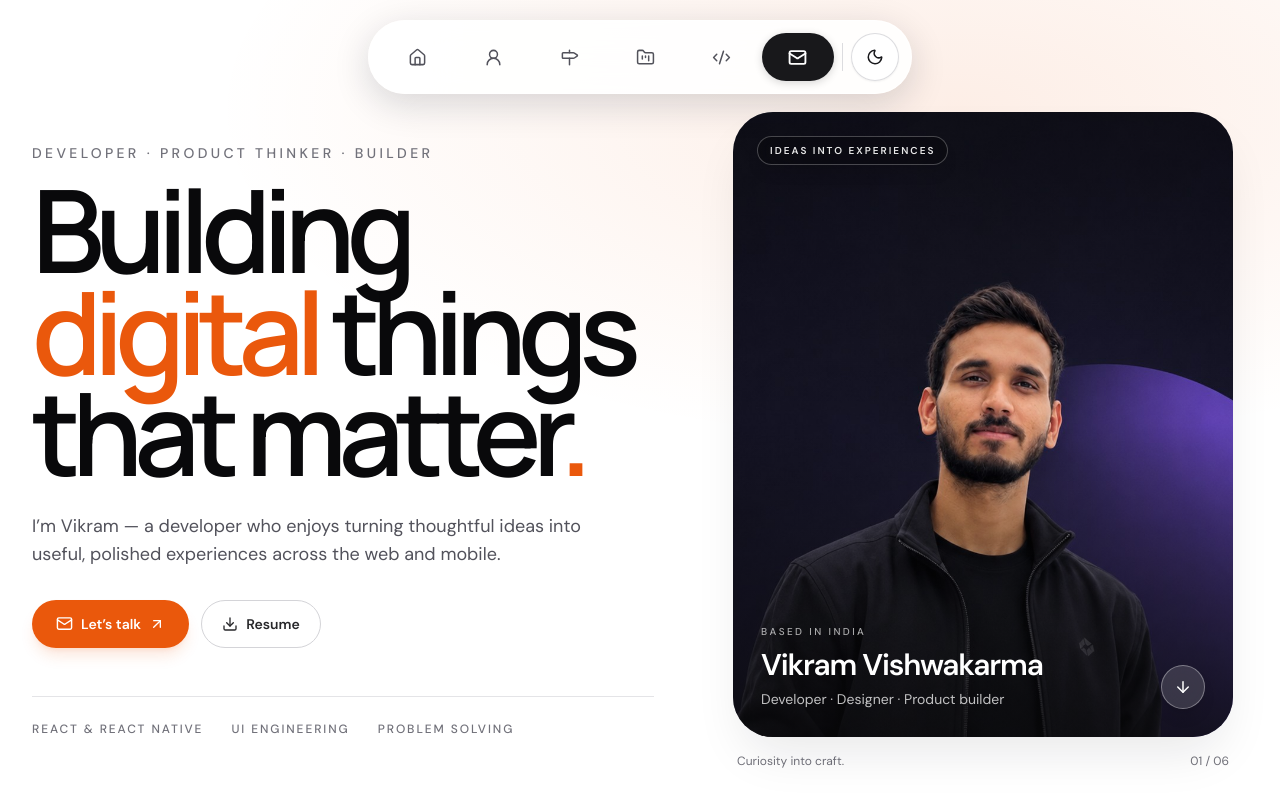
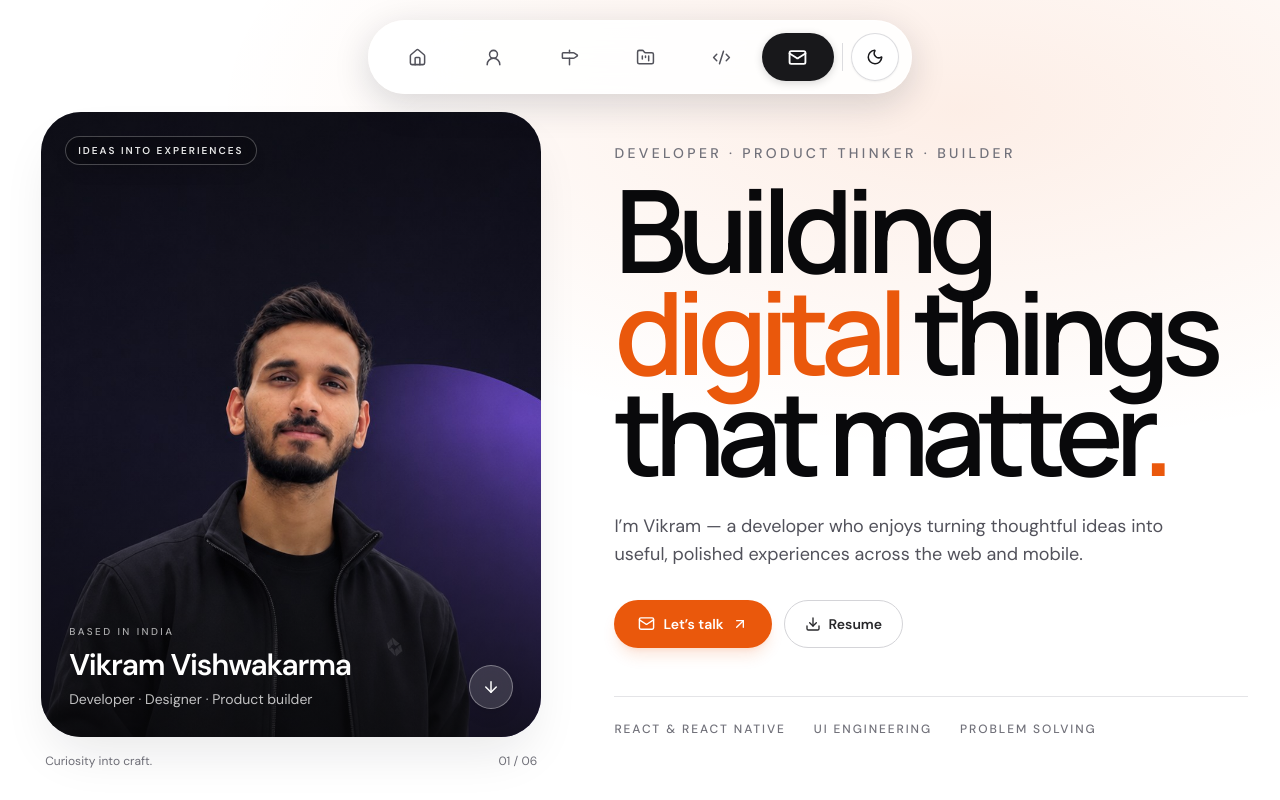
Before and after one commit to hustlewithvikram/vikram, a Next.js app: page / in a window 1280 px wide. Shown: the top 800 px of the page. Built offline with nearby package versions, Linux system fonts and the light colour scheme; what tailwind-clip-path would draw is missing.

Commit message:
Place hero portrait left on desktop

```diff
--- a/app/components/sections/Hero.jsx
+++ b/app/components/sections/Hero.jsx
@@ -16,8 +16,8 @@ const Hero = () => {
   return (
     <section id="home" className="relative isolate overflow-hidden px-4 pb-16 pt-20 sm:px-6 sm:pb-20 sm:pt-24 lg:px-8 lg:pb-24">
       <div className="pointer-events-none absolute inset-x-0 top-0 -z-10 h-[34rem] bg-[radial-gradient(ellipse_at_75%_20%,rgba(234,88,12,0.10),transparent_55%)]" />
-      <div className="mx-auto grid min-h-[min(760px,calc(100svh-7rem))] w-full max-w-7xl items-center gap-12 lg:grid-cols-[1.08fr_0.92fr] lg:gap-16">
-        <motion.div initial={{ opacity: 0, y: 24 }} animate={{ opacity: 1, y: 0 }} transition={{ duration: 0.65, ease: "easeOut" }} className="order-2 min-w-0 lg:order-1">
+      <div className="mx-auto grid min-h-[min(760px,calc(100svh-7rem))] w-full max-w-7xl items-center gap-12 lg:grid-cols-[0.9fr_1.1fr] lg:gap-16">
+        <motion.div initial={{ opacity: 0, y: 24 }} animate={{ opacity: 1, y: 0 }} transition={{ duration: 0.65, ease: "easeOut" }} className="order-2 min-w-0 lg:order-2">
           <p className="mb-4 text-sm font-medium uppercase tracking-[0.24em] text-zinc-500 dark:text-zinc-400">Developer · Product thinker · Builder</p>
           <h1 className="max-w-4xl text-[clamp(3.5rem,9vw,7.6rem)] font-semibold leading-[0.88] tracking-[-0.075em] text-zinc-950 dark:text-white">
             Building
@@ -42,7 +42,7 @@ const Hero = () => {
           </div>
         </motion.div>
 
-        <motion.div initial={{ opacity: 0, scale: 0.96, y: 16 }} animate={{ opacity: 1, scale: 1, y: 0 }} transition={{ duration: 0.8, delay: 0.12, ease: "easeOut" }} className="order-1 mx-auto w-full max-w-[430px] lg:order-2 lg:max-w-[500px]">
+        <motion.div initial={{ opacity: 0, scale: 0.96, y: 16 }} animate={{ opacity: 1, scale: 1, y: 0 }} transition={{ duration: 0.8, delay: 0.12, ease: "easeOut" }} className="order-1 mx-auto w-full max-w-[430px] lg:order-1 lg:max-w-[500px]">
           <div className="relative mx-auto aspect-[4/5] w-full overflow-hidden rounded-[2rem] bg-zinc-200 shadow-2xl shadow-zinc-900/10 dark:bg-zinc-800 sm:rounded-[2.5rem]">
             <Image src="/images/vikram_vishwakarma.png" alt="Portrait of Vikram Vishwakarma" fill priority sizes="(max-width: 1024px) 80vw, 500px" className="object-cover object-top" />
             <div className="absolute inset-0 bg-gradient-to-b from-zinc-950/35 via-transparent to-zinc-950/75" />
```
